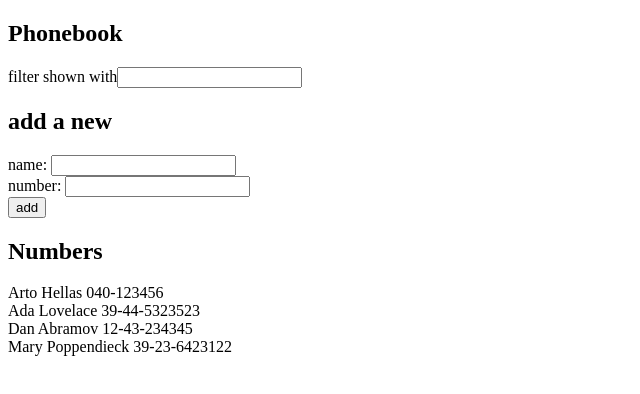
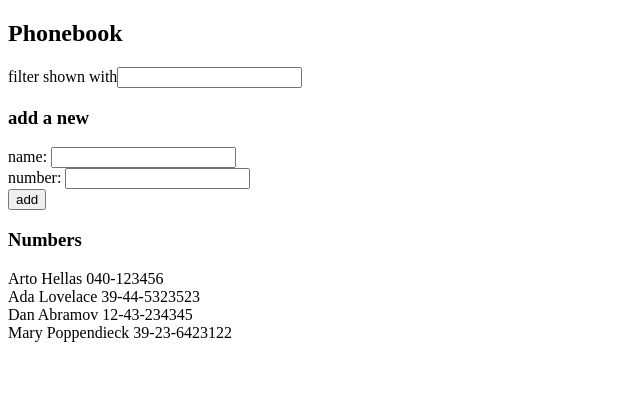
Before and after one commit to b30wulffz/fsOpen2019, a React (Create React App) app in the folder part2/2_phonebook/: page / in a window 1280 px wide. Shown: the top 394 px of the page, without its empty margins (0-640 px from the left). Built offline with nearby package versions, Linux system fonts and the light colour scheme.

Commit message:
Exercise 2.10 Completed

```diff
--- a/part2/2_phonebook/src/components/App.js
+++ b/part2/2_phonebook/src/components/App.js
@@ -1,4 +1,36 @@
 import React, { useState } from 'react'
+
+const Filter = (props) => {
+  return (
+    <div>
+      filter shown with<input value={props.value} onChange={props.onChange} />
+    </div>
+  );
+}
+
+const PersonForm = (props) => {
+  return (
+    <form onSubmit={props.addData}>
+      <div>
+        name: <input value={props.newName} onChange={props.updateName} />
+      </div>
+      <div>
+        number: <input value={props.newNumber} onChange={props.updateNumber} />
+      </div>
+      <div>
+        <button type="submit">add</button>
+      </div>
+    </form>
+  )
+}
+
+const Persons = ({printData}) => {
+  return (
+      <div>
+        {printData}
+      </div>
+  );
+}
 
 const App = () => {
   const [persons, setPersons] = useState([
@@ -32,12 +64,24 @@ const App = () => {
       const copy = [...persons];
       copy.push(data);
       setPersons(copy);
-      setDisplayPersons([...persons])
+      setDisplayPersons(copy)
     }
     else {
       alert(`${newName} is already added to phonebook`);
     }
+  }
 
+  const search = (event) => {
+    const value = event.target.value;
+    setSearchName(value);
+
+    const data = persons.filter(a=> a.name.toLowerCase().includes( value.toLowerCase() ));
+    if(data.length === 0 && value.length === 0) {
+      setDisplayPersons(persons);
+    }
+    else {
+      setDisplayPersons(data);
+    }
   }
 
   const printData = displayPersons.map((person) => {
@@ -49,41 +93,26 @@ const App = () => {
     )
   });
 
-  const search = (event) => {
-    setSearchName(event.target.value);
-    const data = persons.filter(a=> a.name.toLowerCase().includes( searchName.toLowerCase() ));
-    if(data.length === 0 && searchName.length === 0) {
-      setDisplayPersons([...persons]);
-    }
-    else {
-      setDisplayPersons([...data]);
-    }
-
-  }
-
   return (
     <div>
       <h2>Phonebook</h2>
-      <div>
-        filter shown with<input value={searchName} onChange={search} />
-      </div>
 
-      <h2>add a new</h2>
-      <form onSubmit={addData}>
-        <div>
-          name: <input value={newName} onChange={updateName} />
-        </div>
-        <div>
-          number: <input value={newNumber} onChange={updateNumber} />
-        </div>
-        <div>
-          <button type="submit">add</button>
-        </div>
-      </form>
-      <h2>Numbers</h2>
-      <div>
-        {printData}
-      </div>
+      <Filter value={searchName} onChange={search} />
+
+      <h3>add a new</h3>
+
+      <PersonForm
+        newName={newName}
+        updateName={updateName}
+        newNumber={newNumber}
+        updateNumber={updateNumber}
+        addData={addData}
+      />
+
+      <h3>Numbers</h3>
+
+      <Persons printData={printData}/>
+
     </div>
   )
 }
```
